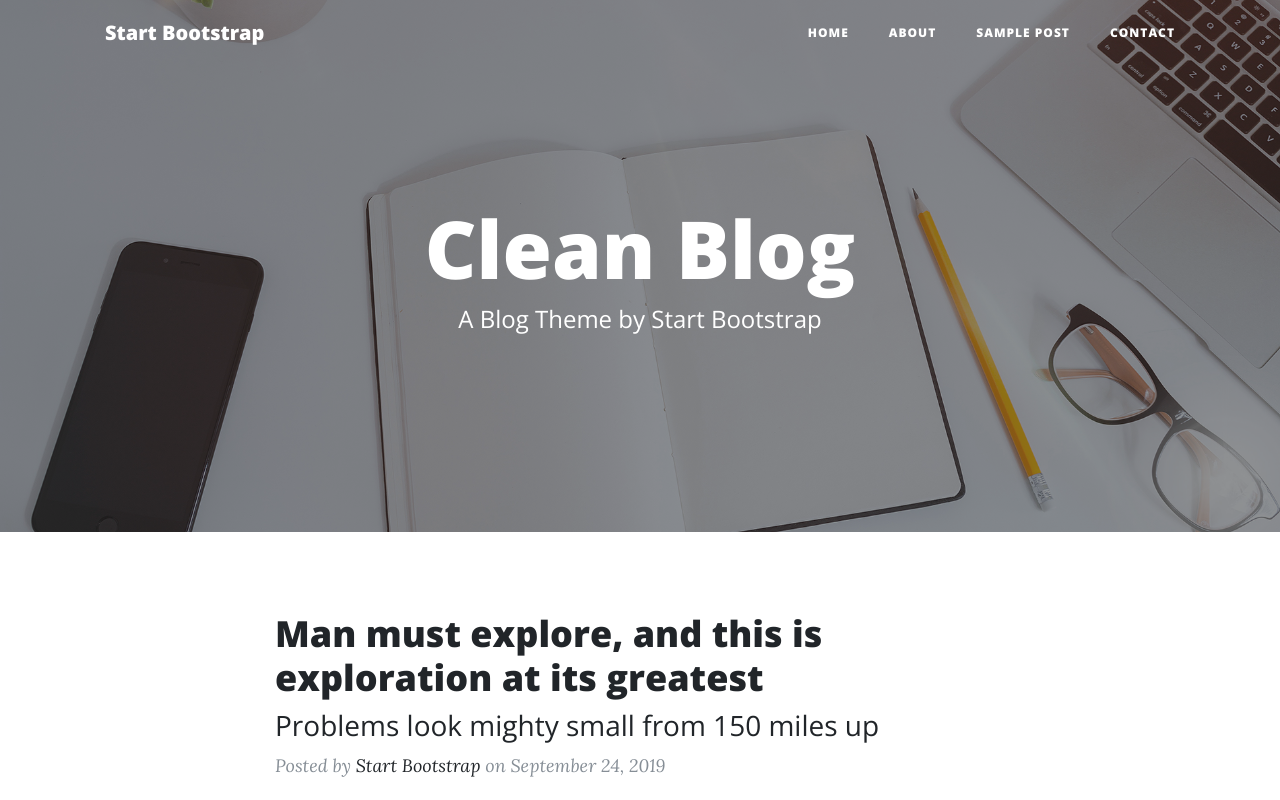
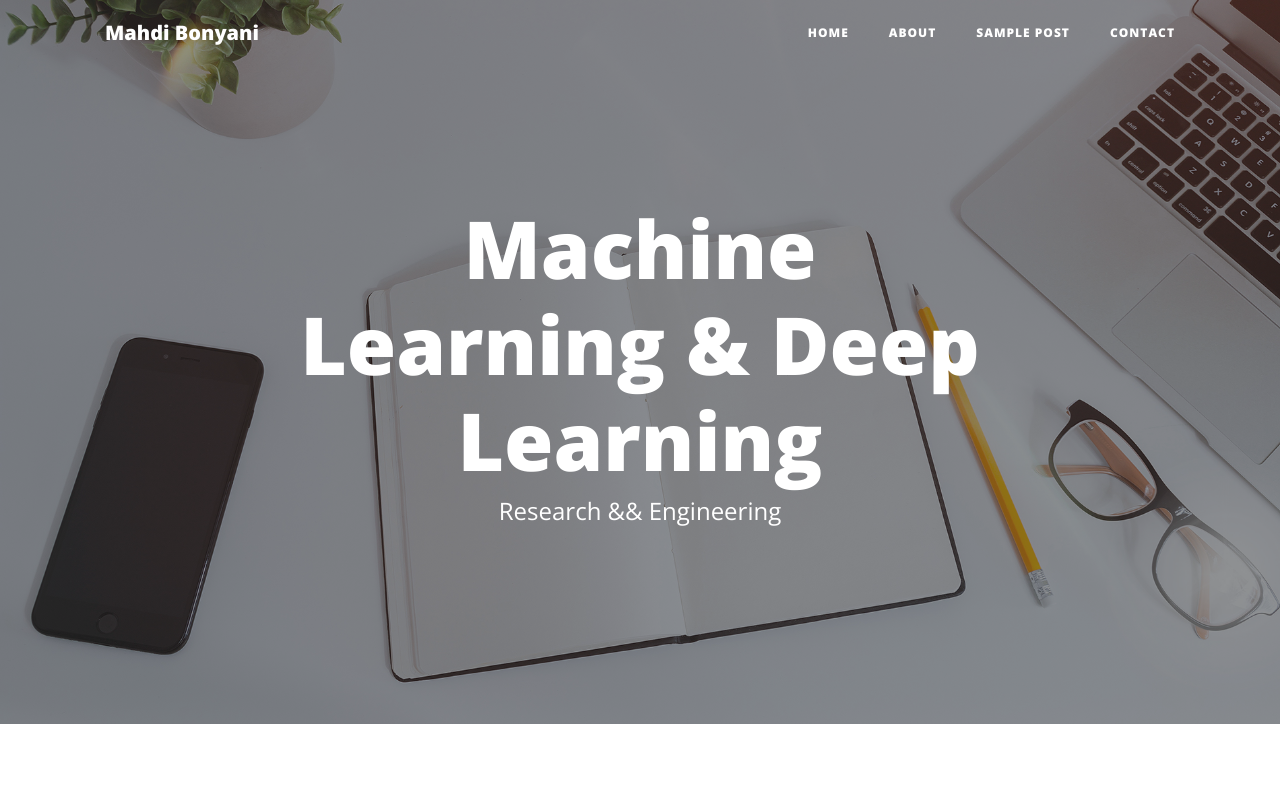
Before and after one commit to mbonyani/mbonyani.github.io, a website: page index.html in a window 1280 px wide. Shown: the top 800 px of the page. Drawn offline with nearby package versions, Linux system fonts and the light colour scheme.

Commit message:
Update index

```diff
--- a/index.html
+++ b/index.html
@@ -8,7 +8,7 @@
   <meta name="description" content="">
   <meta name="author" content="">
 
-  <title>Clean Blog - Start Bootstrap Theme</title>
+  <title>Mahdi Bonyani</title>
 
   <!-- Bootstrap core CSS -->
   <link href="vendor/bootstrap/css/bootstrap.min.css" rel="stylesheet">
@@ -28,7 +28,7 @@
   <!-- Navigation -->
   <nav class="navbar navbar-expand-lg navbar-light fixed-top" id="mainNav">
     <div class="container">
-      <a class="navbar-brand" href="index.html">Start Bootstrap</a>
+      <a class="navbar-brand" href="index.html">Mahdi Bonyani</a>
       <button class="navbar-toggler navbar-toggler-right" type="button" data-toggle="collapse" data-target="#navbarResponsive" aria-controls="navbarResponsive" aria-expanded="false" aria-label="Toggle navigation">
         Menu
         <i class="fas fa-bars"></i>
@@ -59,8 +59,8 @@
       <div class="row">
         <div class="col-lg-8 col-md-10 mx-auto">
           <div class="site-heading">
-            <h1>Clean Blog</h1>
-            <span class="subheading">A Blog Theme by Start Bootstrap</span>
+            <h1>Machine Learning & Deep Learning</h1>
+            <span class="subheading">Research && Engineering</span>
           </div>
         </div>
       </div>
```
